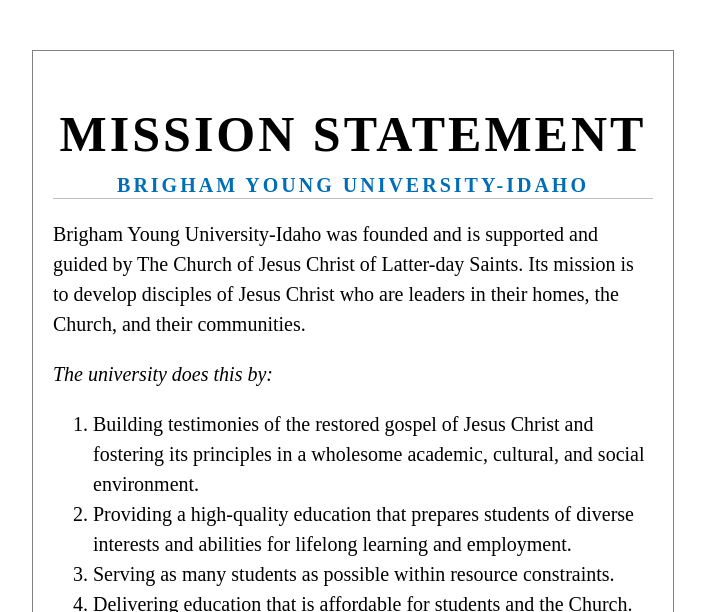
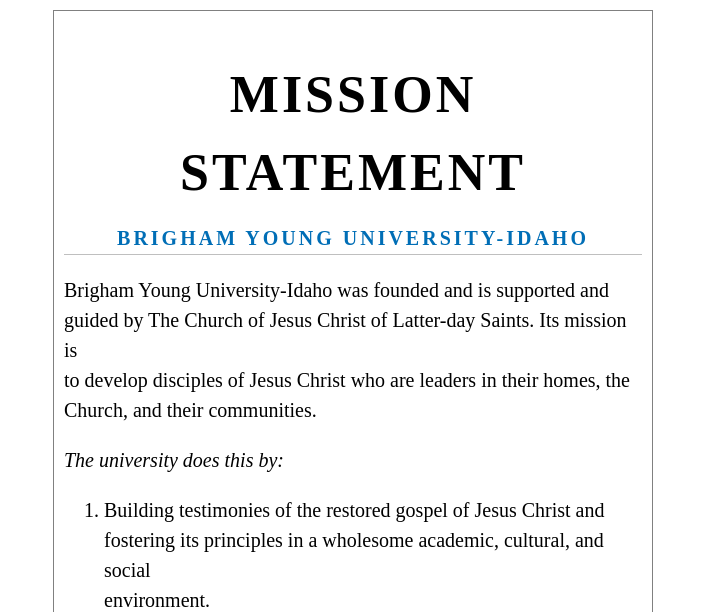
Before and after one commit to sorens-it/WDD131, a plain HTML site: page mission/index.html in a window 1280 px wide. Shown: the top 612 px of the page, without its empty margins (287-992 px from the left). Drawn offline with Linux system fonts and the light colour scheme.

Commit message:
update 9
Signed-off-by: sorens-it <sorens.it@gmail.com>

```diff
--- a/mission/style.css
+++ b/mission/style.css
@@ -2,14 +2,19 @@
     font-family: 'Times New Roman', Times, serif;
     font-size: 20px;
     transition: background-color 0.3s, color 0.3s;
+    line-height: 1.5;
+    margin: 0;
+    padding: 0;
 }
 
 div {
-    max-width: 600px; /* Fixed missing px */
-    margin: 50px auto;
-    border: solid grey;
+    max-width: 600px;
+    margin: 10px auto;
+    padding: 10px;
+    border: 1px solid grey;
+    box-sizing: border-box;
     border-width: 1px;
-    padding: 20px; /* Reduced padding for better responsiveness */
+
 }
 
 header {
@@ -21,7 +26,7 @@
 }
 
 #ms {
-    font-size: 50px;
+    font-size: 52px;
     letter-spacing: 3px;
     margin-bottom: -5px;
 }
```
